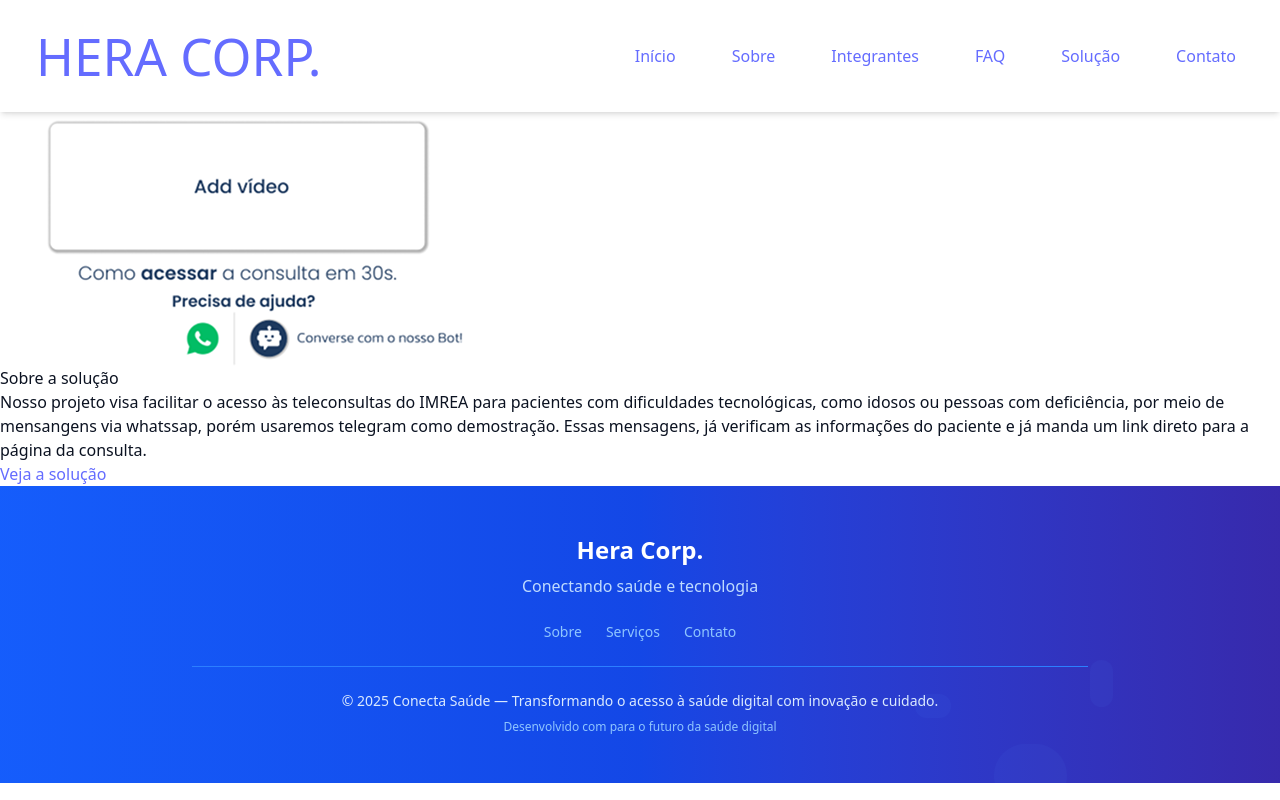
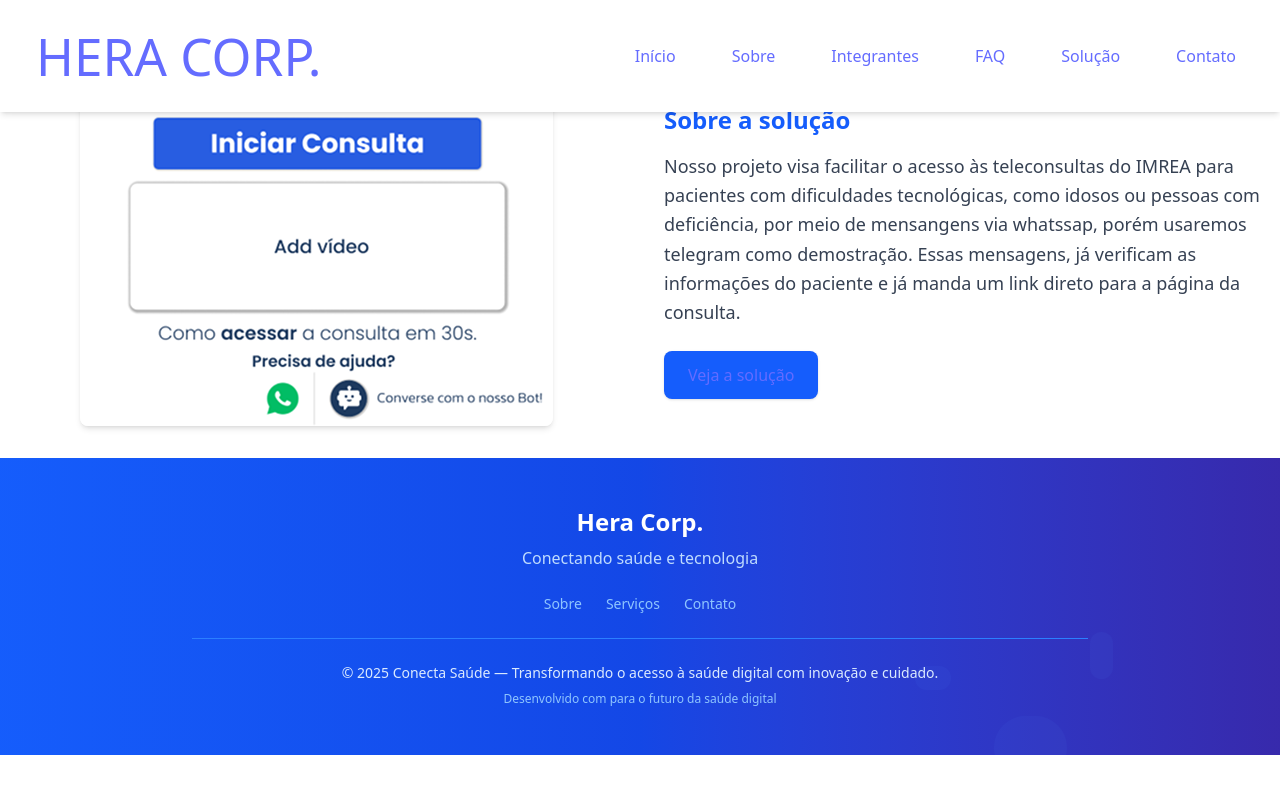
Before and after one commit to pedrozhd/hera_corp, a React (Vite) app: page /solution in a window 1280 px wide. Built offline with nearby package versions, Linux system fonts and the light colour scheme.

Commit message:
modificando solution.tsx!

```diff
--- a/src/pages/solution.tsx
+++ b/src/pages/solution.tsx
@@ -3,21 +3,24 @@
 
 const Solution = () => {
   return (
-    <main className="solution">
-      <section className="telemedicina">
-        <div className="imagem">
-          <img src={mockup} alt="Sobre nós" />
+    <main className="container mx-auto px-4 py-8">
+      <section className="flex flex-col lg:flex-row items-center gap-8 lg:gap-12">
+        <div className="flex-1 flex justify-center">
+          <img src={mockup} alt="Sobre nós" className="max-w-full h-auto rounded-lg shadow-md" />
         </div>
-        <div className="texto">
-          <h4>Sobre a solução</h4>
-          <p>
+        <div className="flex-1 text-center lg:text-left">
+          <h4 className="text-2xl font-bold mb-4 text-blue-600">Sobre a solução</h4>
+          <p className="text-lg leading-relaxed mb-6 text-gray-700">
             Nosso projeto visa facilitar o acesso às teleconsultas do IMREA para pacientes
             com dificuldades tecnológicas, como idosos ou pessoas com deficiência, por meio
             de mensangens via whatssap, porém usaremos telegram como demostração. Essas
             mensagens, já verificam as informações do paciente e já manda um link direto para
             a página da consulta.
           </p>
-          <Link to="/betasolution" className="button__solucao">
+          <Link
+            to="/betasolution"
+            className="inline-block px-6 py-3 bg-blue-600 text-white rounded-lg font-semibold transition-all duration-200 shadow-sm hover:bg-blue-700 hover:translate-y-0.5 active:translate-y-0.5 focus:outline-2 focus:outline-blue-300 focus:outline-offset-2"
+          >
             Veja a solução
           </Link>
         </div>
```
